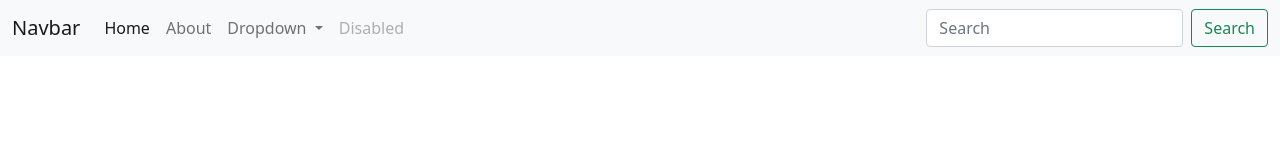
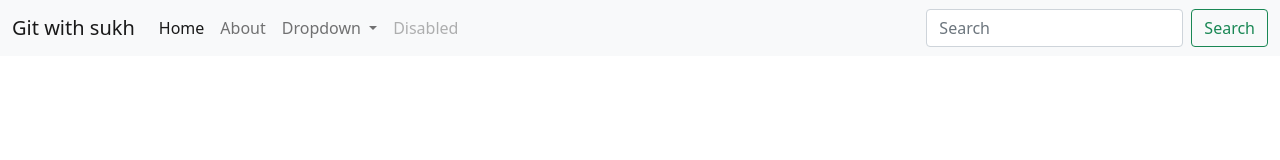
Before and after one commit to sudipta0602/webdemo, a plain HTML site: page index.html in a window 1280 px wide. Drawn offline with nearby package versions, Linux system fonts and the light colour scheme.

Commit message:
Navbar 2 git with sukh

```diff
--- a/index.html
+++ b/index.html
@@ -10,7 +10,7 @@
 <body>
     <nav class="navbar navbar-expand-lg navbar-light bg-light">
   <div class="container-fluid">
-    <a class="navbar-brand" href="#">Navbar</a>
+    <a class="navbar-brand" href="#">Git with sukh</a>
     <button class="navbar-toggler" type="button" data-bs-toggle="collapse" data-bs-target="#navbarSupportedContent" aria-controls="navbarSupportedContent" aria-expanded="false" aria-label="Toggle navigation">
       <span class="navbar-toggler-icon"></span>
     </button>
```
